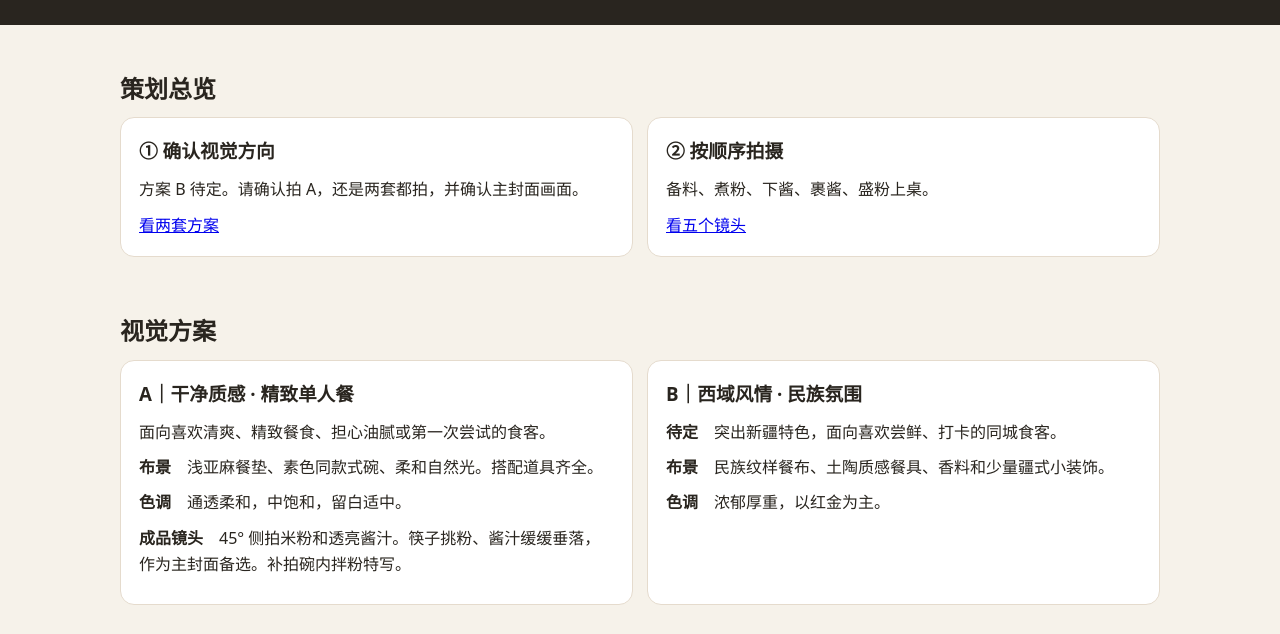
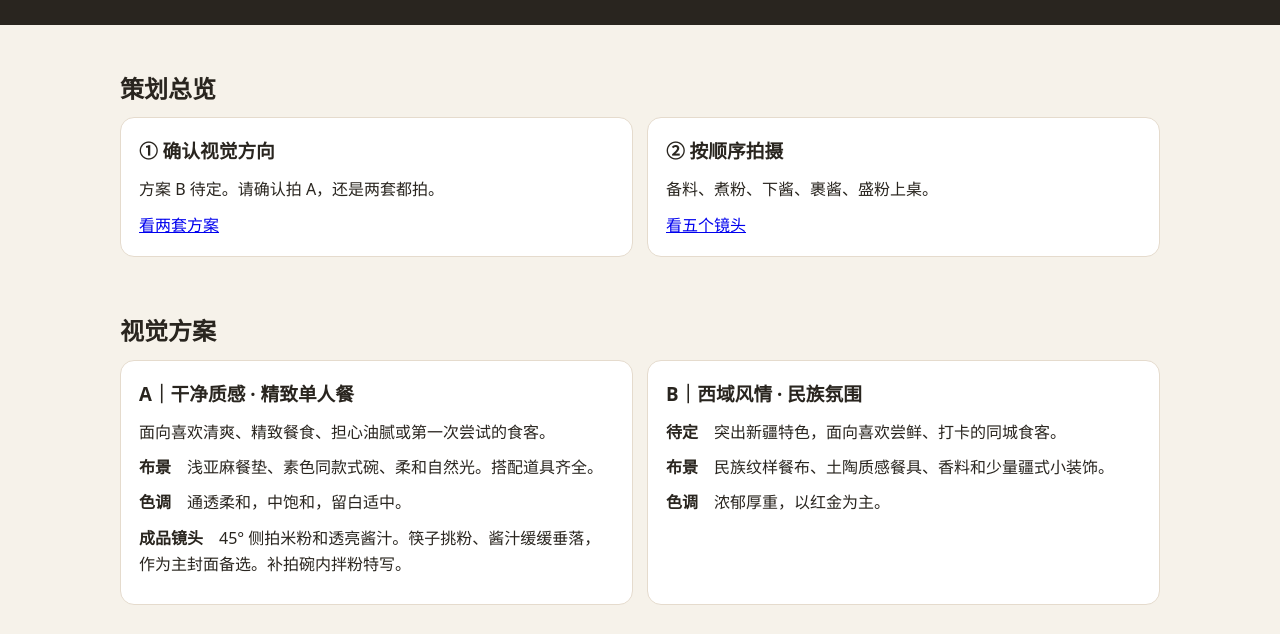
Before and after one commit to mingzeli0426-debug/creative-resume, a plain HTML site: page rice-noodle-shoot/index.html in a window 1280 px wide. Shown: the part 166-800 px from the top of the page. Drawn offline with Linux system fonts and the light colour scheme.

Commit message:
Remove cover confirmation from client overview

```diff
--- a/rice-noodle-shoot/index.html
+++ b/rice-noodle-shoot/index.html
@@ -1,7 +1,7 @@
 <!doctype html><html lang="zh-CN"><meta charset="utf-8"><meta name="viewport" content="width=device-width,initial-scale=1"><title>新疆炒米粉拍摄工作台</title><style>
 *{box-sizing:border-box}body{margin:0;background:#f6f2ea;color:#29251f;font:16px/1.65 system-ui,sans-serif}header{background:#29251f;color:#fff;padding:28px max(5%,calc((100% - 1080px)/2))}h1{margin:0;font-size:clamp(25px,5vw,40px)}nav{display:flex;gap:12px;flex-wrap:wrap;margin-top:16px}nav a{color:#f5cc9b}main{max-width:1080px;margin:auto;padding:20px}section{margin:24px 0 42px}article,form{padding:18px;background:#fff;border:1px solid #e5dbcd;border-radius:14px;margin-bottom:12px}h2,h3,p{margin:0 0 9px}.grid{display:grid;grid-template-columns:repeat(auto-fit,minmax(min(290px,100%),1fr));gap:14px}.gallery{grid-template-columns:repeat(auto-fill,minmax(180px,1fr))}figure{margin:0;background:white;padding:8px;border-radius:10px}img{width:100%;aspect-ratio:4/3;object-fit:contain;background:#eee9e0}button,select,input,textarea{font:inherit;padding:6px 10px;border:1px solid #b8a996;border-radius:7px;background:white;color:inherit}button{cursor:pointer}textarea{width:100%;min-height:75px}label{display:block;margin:8px 0}small{color:#6d5945}.bar{display:flex;gap:10px;flex-wrap:wrap}summary{cursor:pointer}body.client .internal{display:none}@media print{.internal,nav,button{display:none!important}article,figure{break-inside:avoid}header{background:white;color:black}}
 .gallery{grid-template-columns:repeat(auto-fit,minmax(min(155px,100%),1fr))}.gallery img{aspect-ratio:3/4;display:block;border-radius:6px}.gallery figcaption{padding:6px 2px;font-size:14px}</style><header><div>抖音本地推 / 同城信息流 · 9:16 竖版</div><h1>新疆炒米粉拍摄工作台</h1><nav><a href="#home">策划总览</a><a href="#visual">视觉方案</a><a href="#shots">流程镜头</a><a href="#refs">参考图</a></nav></header><main>
-<section id="home"><h2>策划总览</h2><div class="grid"><article><h3>① 确认视觉方向</h3><p>方案 B 待定。请确认拍 A，还是两套都拍，并确认主封面画面。</p><a href="#visual">看两套方案</a></article><article><h3>② 按顺序拍摄</h3><p>备料、煮粉、下酱、裹酱、盛粉上桌。</p><p id="progress" class="internal"></p><a href="#shots">看五个镜头</a></article></div></section>
+<section id="home"><h2>策划总览</h2><div class="grid"><article><h3>① 确认视觉方向</h3><p>方案 B 待定。请确认拍 A，还是两套都拍。</p><a href="#visual">看两套方案</a></article><article><h3>② 按顺序拍摄</h3><p>备料、煮粉、下酱、裹酱、盛粉上桌。</p><p id="progress" class="internal"></p><a href="#shots">看五个镜头</a></article></div></section>
 <section id="visual"><h2>视觉方案</h2><div class="grid"><article><h3>A｜干净质感 · 精致单人餐</h3><p>面向喜欢清爽、精致餐食、担心油腻或第一次尝试的食客。</p><p><b>布景</b>　浅亚麻餐垫、素色同款式碗、柔和自然光。搭配道具齐全。</p><p><b>色调</b>　通透柔和，中饱和，留白适中。</p><p><b>成品镜头</b>　45° 侧拍米粉和透亮酱汁。筷子挑粉、酱汁缓缓垂落，作为主封面备选。补拍碗内拌粉特写。</p></article><article><h3>B｜西域风情 · 民族氛围</h3><p><b>待定</b>　突出新疆特色，面向喜欢尝鲜、打卡的同城食客。</p><p><b>布景</b>　民族纹样餐布、土陶质感餐具、香料和少量疆式小装饰。</p><p><b>色调</b>　浓郁厚重，以红金为主。</p></article></div></section>
 <section id="shots"><h2>制作流程镜头</h2><article><h3>01｜备料</h3><p>整齐摆放芹菜、肉、干辣椒和秘制酱料，拍一组静物空镜。</p></article><article><h3>02｜煮米粉</h3><p>捞起米粉，特写拍下粉条挂水珠的瞬间。</p></article><article><h3>03｜下酱料</h3><p>拍酱料入锅、小火炒化，保留油亮光泽。</p></article><article><h3>04｜调粉裹酱</h3><p>用锅铲慢慢推拌，拍米粉裹满酱汁。</p></article><article><h3>05｜盛粉上桌</h3><p>拍米粉顺锅铲滑入碗中，以成品画面收尾。</p></article></section>
 <section id="refs"><h2>参考图画册</h2><h3 id="refs-a">A｜干净质感 · 拍摄参考</h3><p>参考构图、光线与动作。点击图片可查看大图。</p><div id="gallery" class="grid gallery">
```
